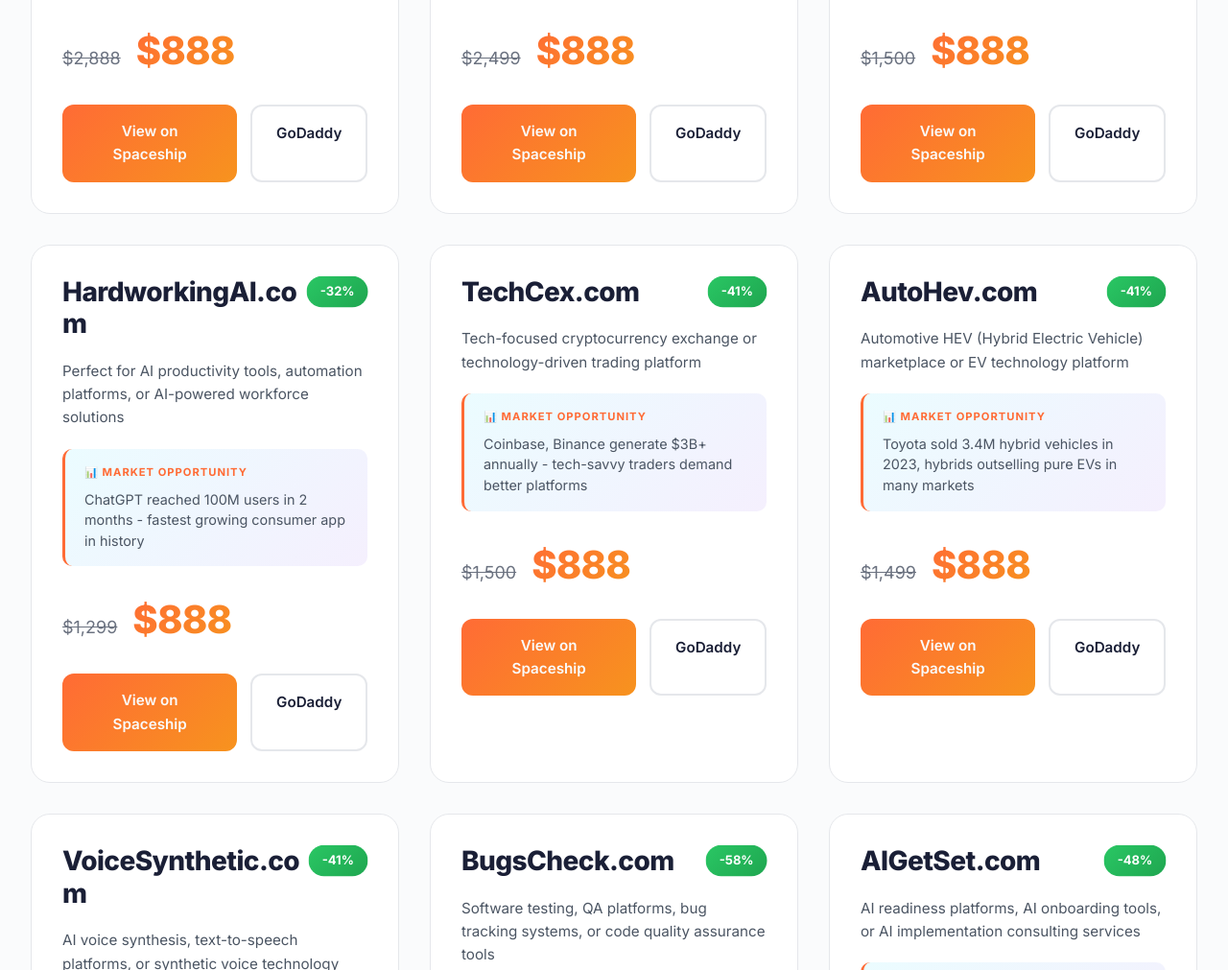
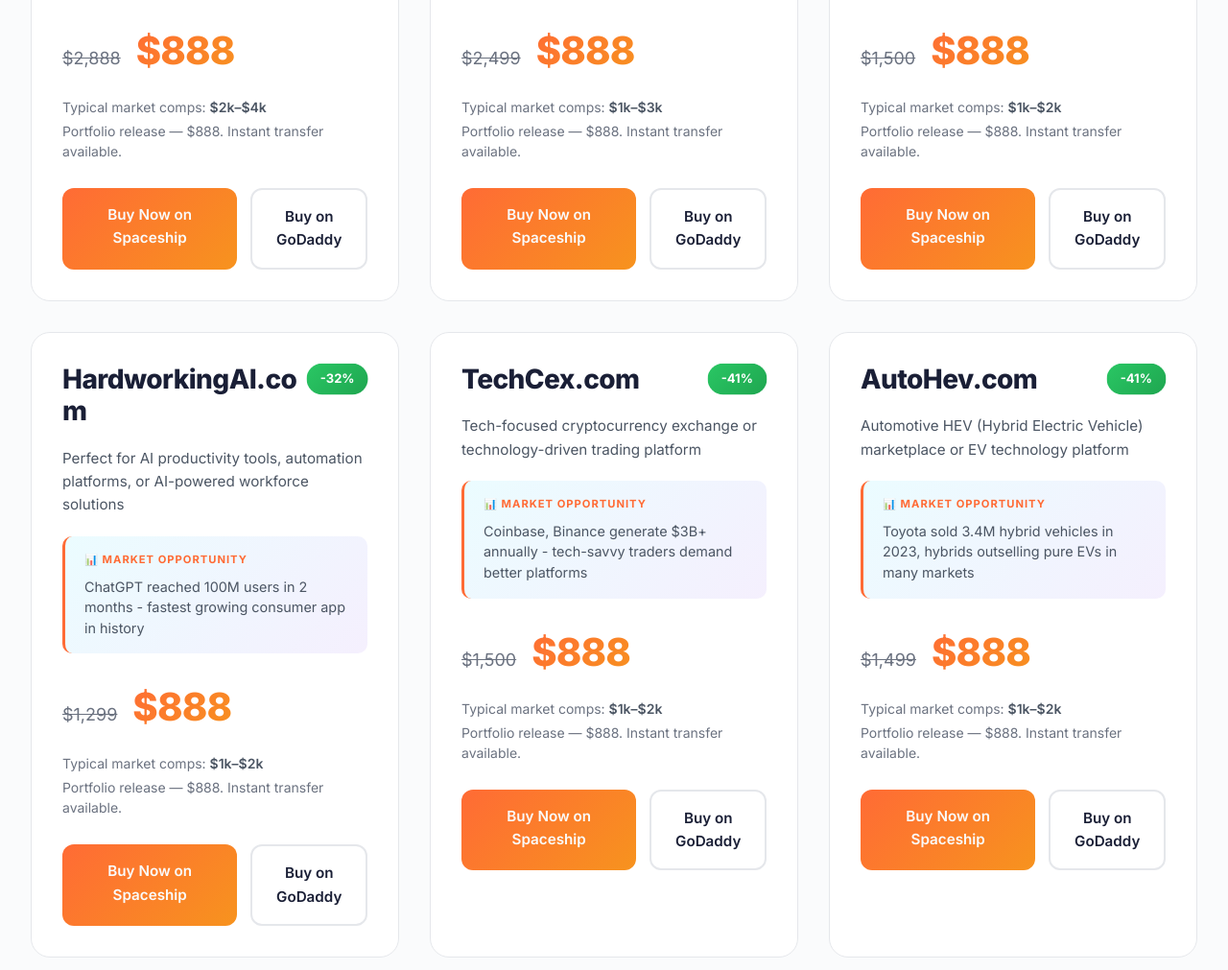
Before and after one commit to zkcash/domain-marketplace, a plain HTML site: page index.html in a window 1280 px wide. Shown: the part 1452-2463 px from the top of the page at 96% size. Drawn offline with Linux system fonts and the light colour scheme.

Commit message:
Update index.html

```diff
--- a/index.html
+++ b/index.html
@@ -808,9 +808,15 @@
 
         .pricing-section {
             display: flex;
+            flex-direction: column;
+            gap: 0.5rem;
+            margin-bottom: 1.5rem;
+        }
+
+        .pricing-main {
+            display: flex;
             align-items: baseline;
             gap: 1rem;
-            margin-bottom: 1.5rem;
         }
 
         .price-original {
@@ -828,6 +834,21 @@
             -webkit-text-fill-color: transparent;
             background-clip: text;
             letter-spacing: -0.02em;
+        }
+
+        .pricing-context {
+            font-size: 0.875rem;
+            color: var(--text-muted);
+            line-height: 1.5;
+        }
+
+        .pricing-context-line {
+            margin-bottom: 0.25rem;
+        }
+
+        .pricing-highlight {
+            color: var(--text-secondary);
+            font-weight: 600;
         }
 
         .cta-buttons {
@@ -1328,6 +1349,11 @@
         function createDomainCard(domain) {
             const discount = calculateDiscount(domain.originalPrice, domain.discountPrice);
 
+            // Calculate market comp range
+            const compLow = Math.floor(domain.originalPrice * 0.8 / 1000) * 1000;
+            const compHigh = Math.ceil(domain.originalPrice * 1.2 / 1000) * 1000;
+            const compRange = `$${compLow/1000}k–$${compHigh/1000}k`;
+
             return `
                 <div class="domain-card">
                     <div class="card-header">
@@ -1342,12 +1368,18 @@
                         <div class="insight-text">${domain.marketInsight}</div>
                     </div>
                     <div class="pricing-section">
-                        <span class="price-original">${formatPrice(domain.originalPrice)}</span>
-                        <span class="price-current">${formatPrice(domain.discountPrice)}</span>
+                        <div class="pricing-main">
+                            <span class="price-original">${formatPrice(domain.originalPrice)}</span>
+                            <span class="price-current">${formatPrice(domain.discountPrice)}</span>
+                        </div>
+                        <div class="pricing-context">
+                            <div class="pricing-context-line">Typical market comps: <span class="pricing-highlight">${compRange}</span></div>
+                            <div class="pricing-context-line">Portfolio release — $888. Instant transfer available.</div>
+                        </div>
                     </div>
                     <div class="cta-buttons">
-                        <a href="${domain.spaceshipLink}" target="_blank" class="btn btn-primary">View on Spaceship</a>
-                        <a href="${domain.godaddyLink}" target="_blank" class="btn btn-secondary">GoDaddy</a>
+                        <a href="${domain.spaceshipLink}" target="_blank" class="btn btn-primary">Buy Now on Spaceship</a>
+                        <a href="${domain.godaddyLink}" target="_blank" class="btn btn-secondary">Buy on GoDaddy</a>
                     </div>
                 </div>
             `;
```
